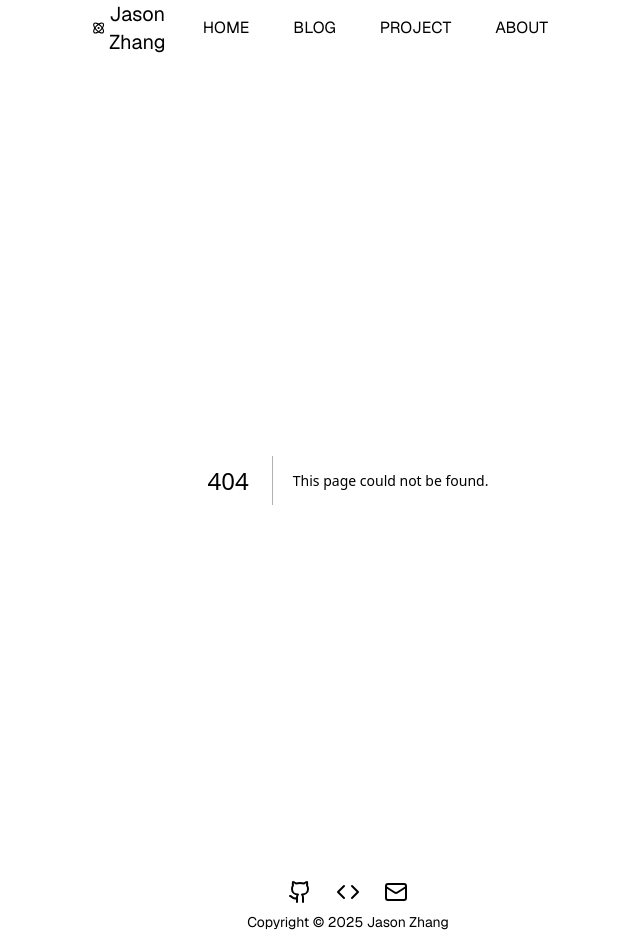
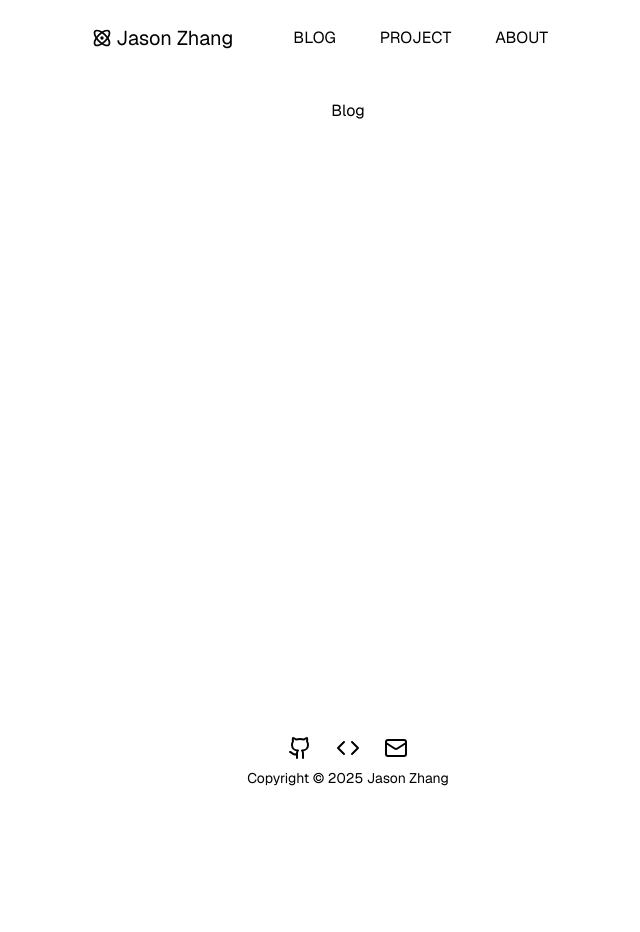
Before and after one commit to JasonZhang10/jasonzhang.dev, a Next.js app: page /blog in a window 1280 px wide. Before the commit this address had no page. Shown: the whole page, without its empty margins (292-932 px from the left). After the commit the page ends 800 px from the top, so only its background shows below. Built offline with nearby package versions, Linux system fonts and the light colour scheme.

Commit message:
feat: type writing and tab router

```diff
--- /dev/null
+++ b/app/about/page.jsx
@@ -0,0 +1,5 @@
+const About = () => {
+  return <div>About</div>;
+};
+
+export default About;
--- /dev/null
+++ b/app/blog/page.jsx
@@ -0,0 +1,5 @@
+const Blog = () => {
+  return <div>Blog</div>;
+};
+
+export default Blog;
--- /dev/null
+++ b/app/project/page.jsx
@@ -0,0 +1,5 @@
+const Project = () => {
+  return <div>Project</div>;
+};
+
+export default Project;
--- a/components/layout/Header/Header.jsx
+++ b/components/layout/Header/Header.jsx
@@ -4,12 +4,16 @@ import React from 'react';
 import { cn } from '@/lib/utils/tailwindMerge';
 import dynamic from 'next/dynamic';
 import { Atom } from 'lucide-react';
+import useHomeStore from '@/lib/store/HomeStore';
+import Link from 'next/link';
 
 const ThemeTrigger = dynamic(() => import('@/components/basic/ThemeTrigger'), {
   ssr: false,
 });
 
 const HeaderMenu = ({ menu, className }) => {
+  const { currentTab, setCurrentTab } = useHomeStore((state) => state);
+
   return (
     <div
       className={cn(
@@ -18,26 +22,40 @@ const HeaderMenu = ({ menu, className }) => {
       )}
     >
       {menu.map((item, index) => (
-        <div
+        <Link
           key={index}
-          className="rounded-xl hover:bg-gray-100 dark:hover:bg-opacity-10 sm:p-4 cursor-pointer"
+          href={item.href}
+          className={cn(
+            'rounded-xl hover:bg-gray-100 dark:hover:bg-opacity-10 sm:p-4 cursor-pointer',
+            currentTab === index && 'text-amber-300'
+          )}
+          onClick={() => setCurrentTab(index)}
         >
-          {item.toUpperCase()}
-        </div>
+          {item.title.toUpperCase()}
+        </Link>
       ))}
     </div>
   );
 };
 
 export default function Header() {
-  const menu = ['home', 'blog', 'project', 'about'];
+  const menu = [
+    { title: 'blog', href: '/blog' },
+    { title: 'project', href: '/project' },
+    { title: 'about', href: '/about' },
+  ];
+  const { setCurrentTab } = useHomeStore((state) => state);
 
   return (
     <header className="w-full h-24 flex items-center justify-between mb-6">
-      <div className="flex items-center gap-1">
+      <Link
+        href={'/'}
+        className="flex items-center gap-1"
+        onClick={() => setCurrentTab(-1)}
+      >
         <Atom className="w-5 h-5" />
         <div className="text-xl">Jason Zhang</div>
-      </div>
+      </Link>
       <div className="flex items-center gap-4">
         <HeaderMenu menu={menu} />
         <ThemeTrigger />
--- /dev/null
+++ b/lib/store/HomeStore.js
@@ -0,0 +1,18 @@
+import { create } from 'zustand';
+import { persist } from 'zustand/middleware';
+
+const useHomeStore = create(
+  persist(
+    (set, get) => ({
+      currentTab: -1,
+      setCurrentTab: (index) => set(() => ({ currentTab: index })),
+      resetStatus: () => ({ currentTab: -1 }),
+    }),
+    {
+      name: 'home-store', // 存储名称
+      getStorage: () => localStorage,
+    }
+  )
+);
+
+export default useHomeStore;
--- a/package.json
+++ b/package.json
@@ -16,7 +16,9 @@
     "next-themes": "^0.4.4",
     "react": "^19.0.0",
     "react-dom": "^19.0.0",
-    "typewriter-effect": "^2.21.0"
+    "typewriter-effect": "^2.21.0",
+    "zustand": "^5.0.3",
+    "zustand-persist": "^0.4.0"
   },
   "devDependencies": {
     "@eslint/eslintrc": "^3",
```
